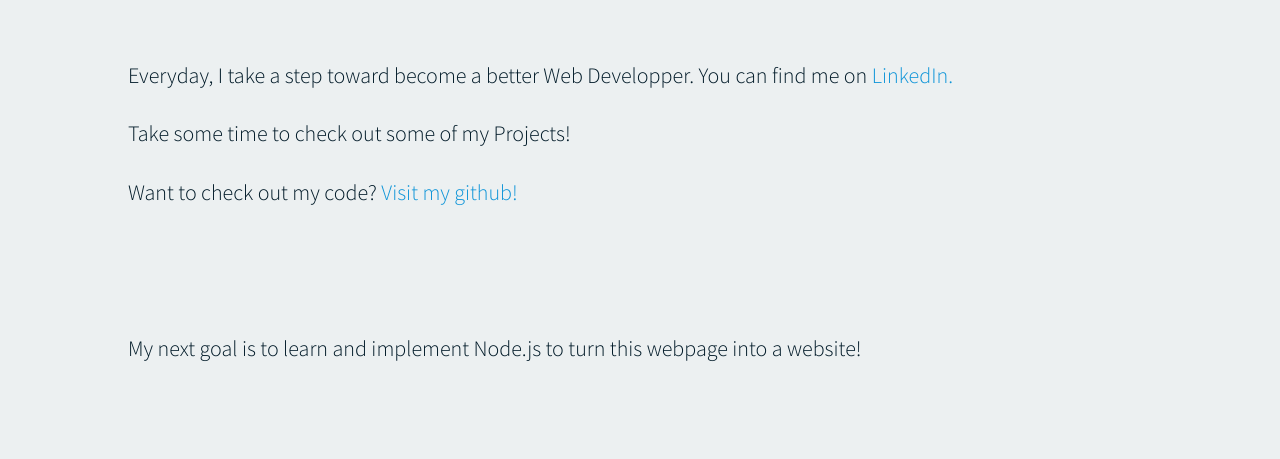
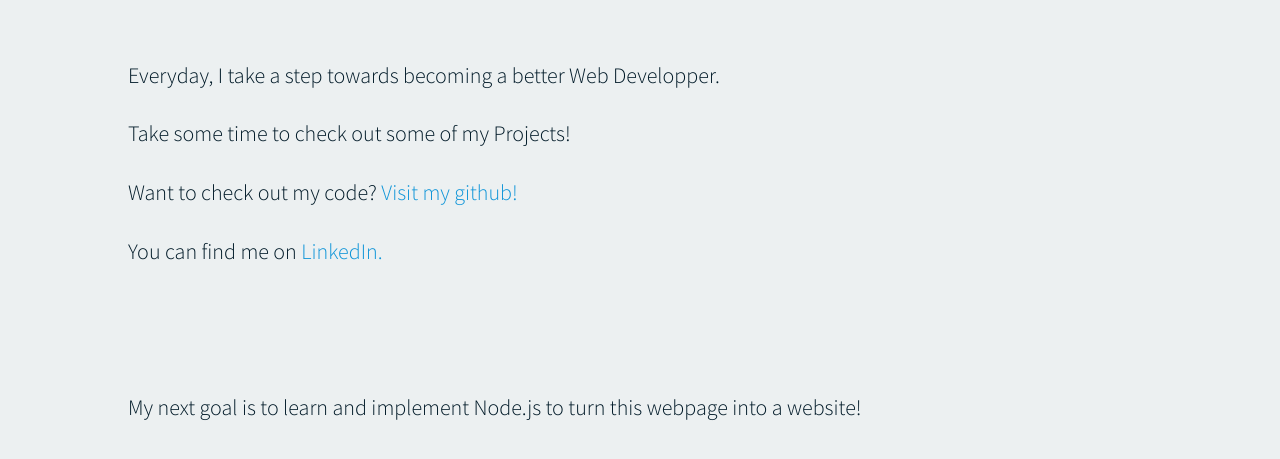
Before and after one commit to yanstefanovich/yanstefanovich.github.io, a plain HTML site: page index.html in a window 1280 px wide. Shown: the part 195-654 px from the top of the page. Drawn offline with Linux system fonts and the light colour scheme.

Commit message:
Fixed Spelling and Formatting

```diff
--- a/index.html
+++ b/index.html
@@ -35,15 +35,16 @@
     </nav>
 
     <section class="intro-section">
-      <p>Everyday, I take a step toward become a better Web Developper.
-        You can find me on
-          <a target="_blank"
-           href="https://www.linkedin.com/in/yan-stefanovich-89614610a/">LinkedIn.</a>
-      </p>
+      <p>Everyday, I take a step towards becoming a better Web Developper.</p>
       <p>Take some time to check out some of my Projects!</p>
+
       <p>Want to check out my code?
         <a target="_blank"
          href="https://github.com/yanstefanovich">Visit my github!</a>
+      </p>
+      <p>You can find me on
+        <a target="_blank"
+         href="https://www.linkedin.com/in/yan-stefanovich-89614610a/">LinkedIn.</a>
       </p>
       <p>My next goal is to learn and implement Node.js to turn this webpage
          into a website!</p>
```
